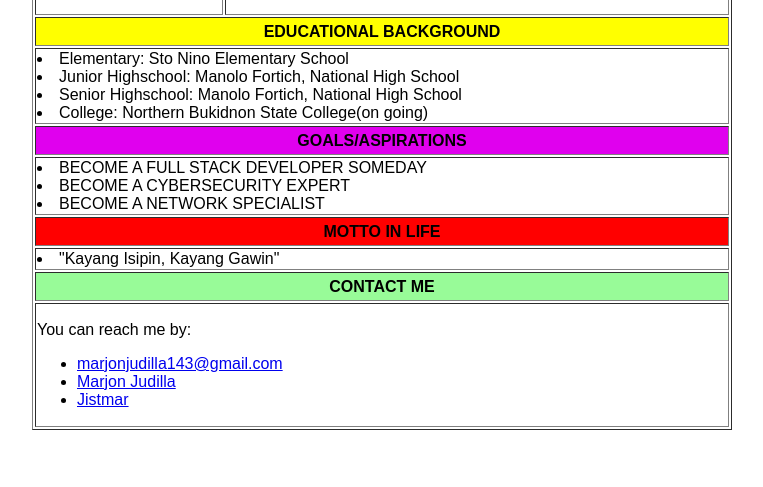
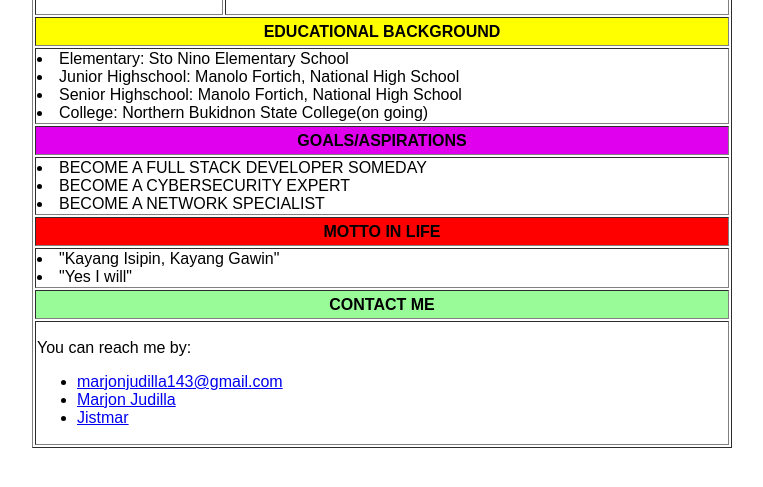
Before and after one commit to Marjon143/IT24-ASSESSMENT, a plain HTML site: page index.html in a window 1280 px wide. Shown: the part 189-676 px from the top of the page, without its empty margins (258-1021 px from the left). Drawn offline with Linux system fonts and the light colour scheme.

Commit message:
Added Files

```diff
--- a/webpage.html
+++ b/index.html
@@ -51,6 +51,7 @@
         <tr>
             <td colspan="2">
                 <li> "Kayang Isipin, Kayang Gawin"</li>
+                <li> "Yes I will"</li>
 
             </td>
         </tr>
```
